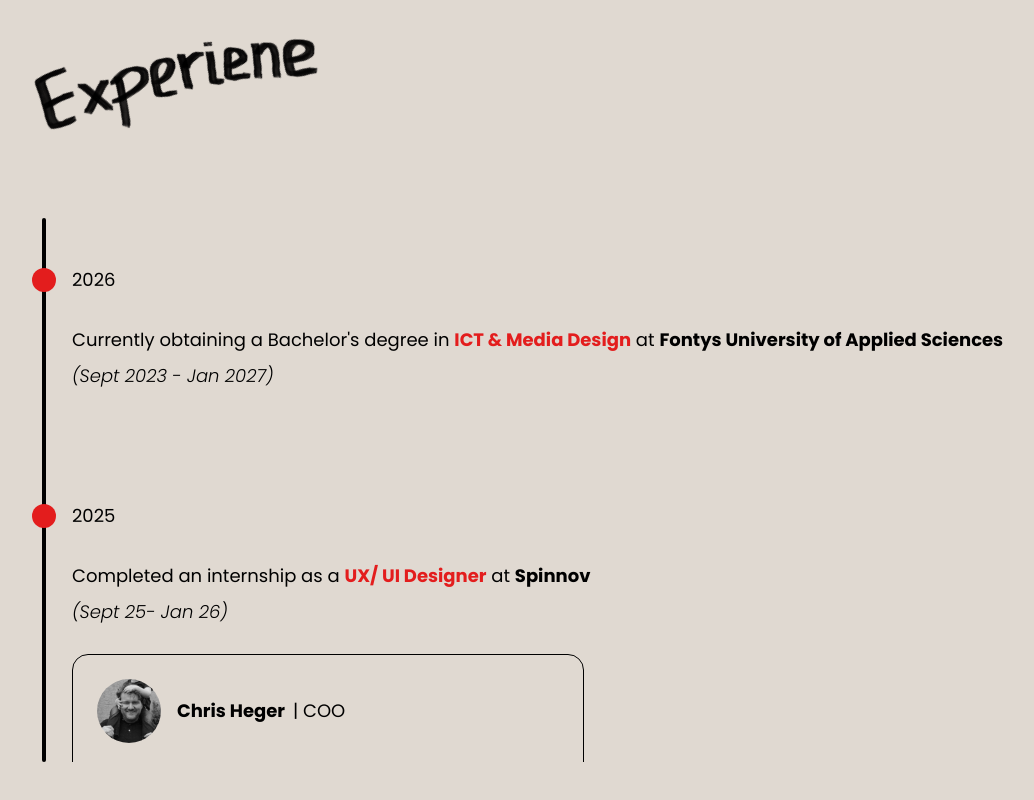
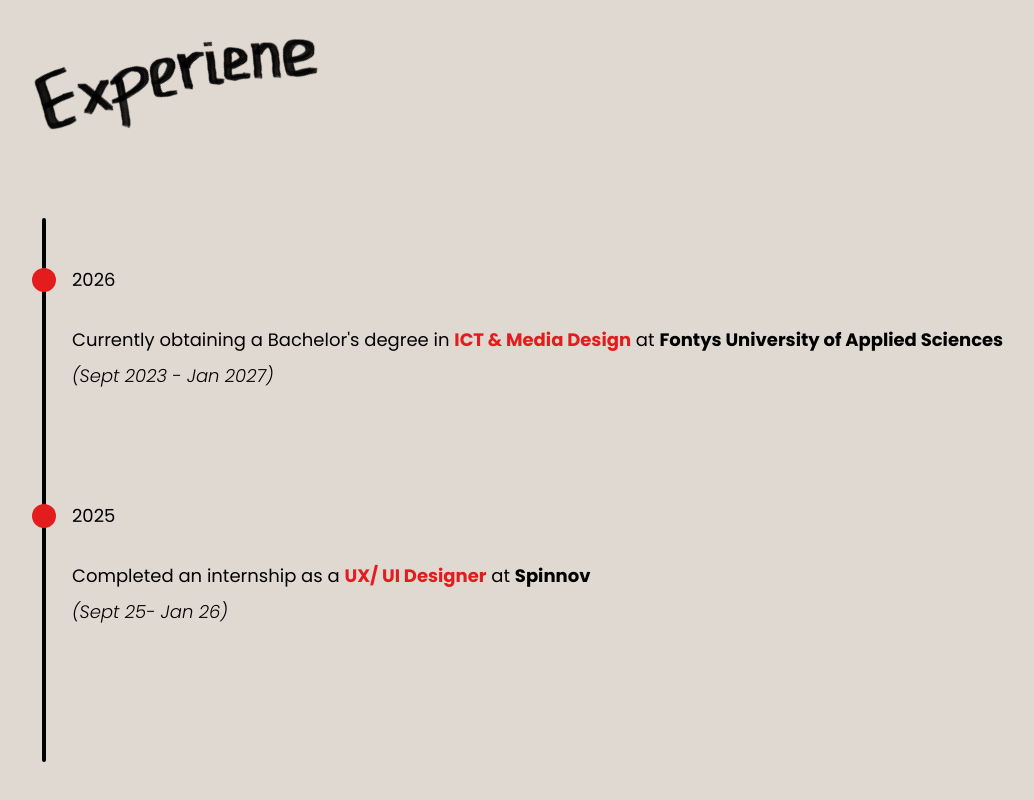
Before and after one commit to plamiiiM/personal_portfolio, a React (Vite) app: page / in a window 1280 px wide. Shown: the part 2681-3481 px from the top of the page, without its empty margins (88-1122 px from the left). Built offline with nearby package versions, Linux system fonts and the light colour scheme; a web font is replaced by a local one.

Commit message:
recommendation set to false

```diff
--- a/src/components/experience_section/timeline_experience.jsx
+++ b/src/components/experience_section/timeline_experience.jsx
@@ -27,7 +27,7 @@
             positionEmployer="COO"
             imageOfEmployer="/chris_photo.jpeg"
             recommendation="Plamena is....."
-            showRecommendation={true}
+            showRecommendation={false}
           />
         </div>
       </div>
```
